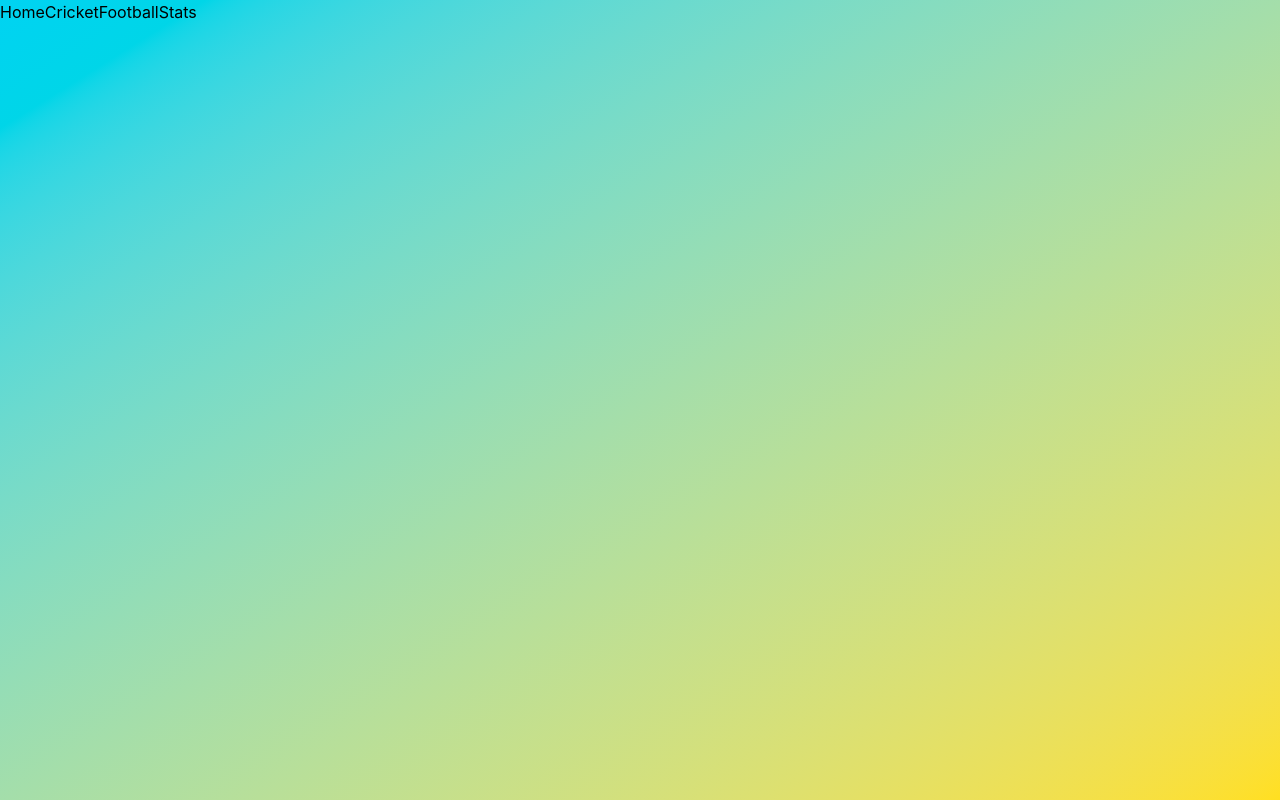
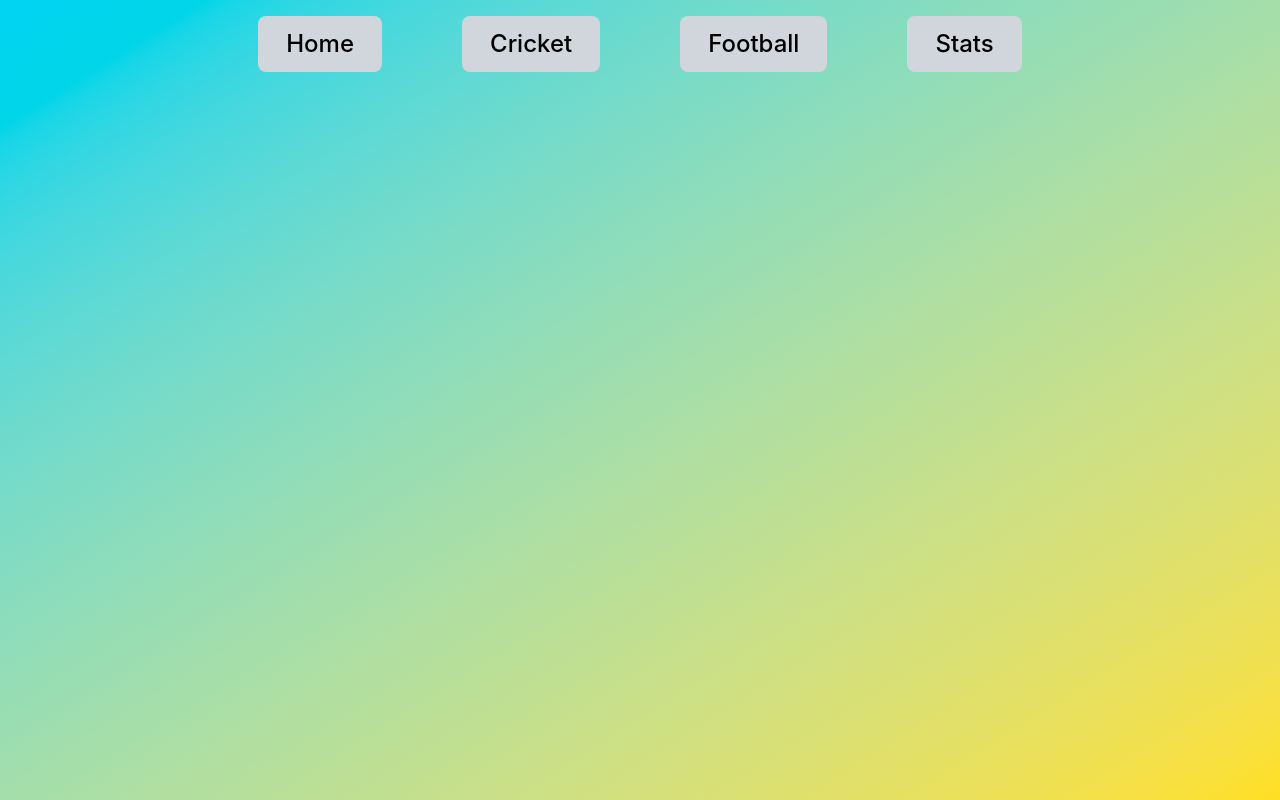
Before and after one commit to Subham269/Prediction-Tracker, a React (Vite) app: page / in a window 1280 px wide. Built offline with nearby package versions, Linux system fonts and the light colour scheme.

Commit message:
Added styling of links and formatting of landing/Home page

```diff
--- a/src/App.jsx
+++ b/src/App.jsx
@@ -8,11 +8,11 @@ function App()
 {
     return (
         <div className="min-h-screen bg-gradient-to-br from-cyan-400 to-yellow-300">
-            <nav>
-                <Link to='/Home'>Home</Link>
-                <Link to='/Cricket'>Cricket</Link>
-                <Link to='/Football'>Football</Link>
-                <Link to='/Stats'>Stats</Link>
+            <nav className="flex items-center justify-center gap-20 px-20 py-4">
+                <Link to='/Home' className="px-7 py-3 bg-gray-300 rounded-lg font-medium text-2xl hover:bg-[#c4c9d1] transition-colors hover:scale-110 transition all">Home</Link>
+                <Link to='/Cricket' className="px-7 py-3 bg-gray-300 rounded-lg font-medium text-2xl hover:bg-[#c4c9d1] transition-colors hover:scale-110 transition all">Cricket</Link>
+                <Link to='/Football' className="px-7 py-3 bg-gray-300 rounded-lg font-medium text-2xl hover:bg-[#c4c9d1] transition-colors hover:scale-110 transition all">Football</Link>
+                <Link to='/Stats' className="px-7 py-3 bg-gray-300 rounded-lg font-medium text-2xl hover:bg-[#c4c9d1] transition-colors hover:scale-110 transition all">Stats</Link>
             </nav>
 
             <Routes>
```
